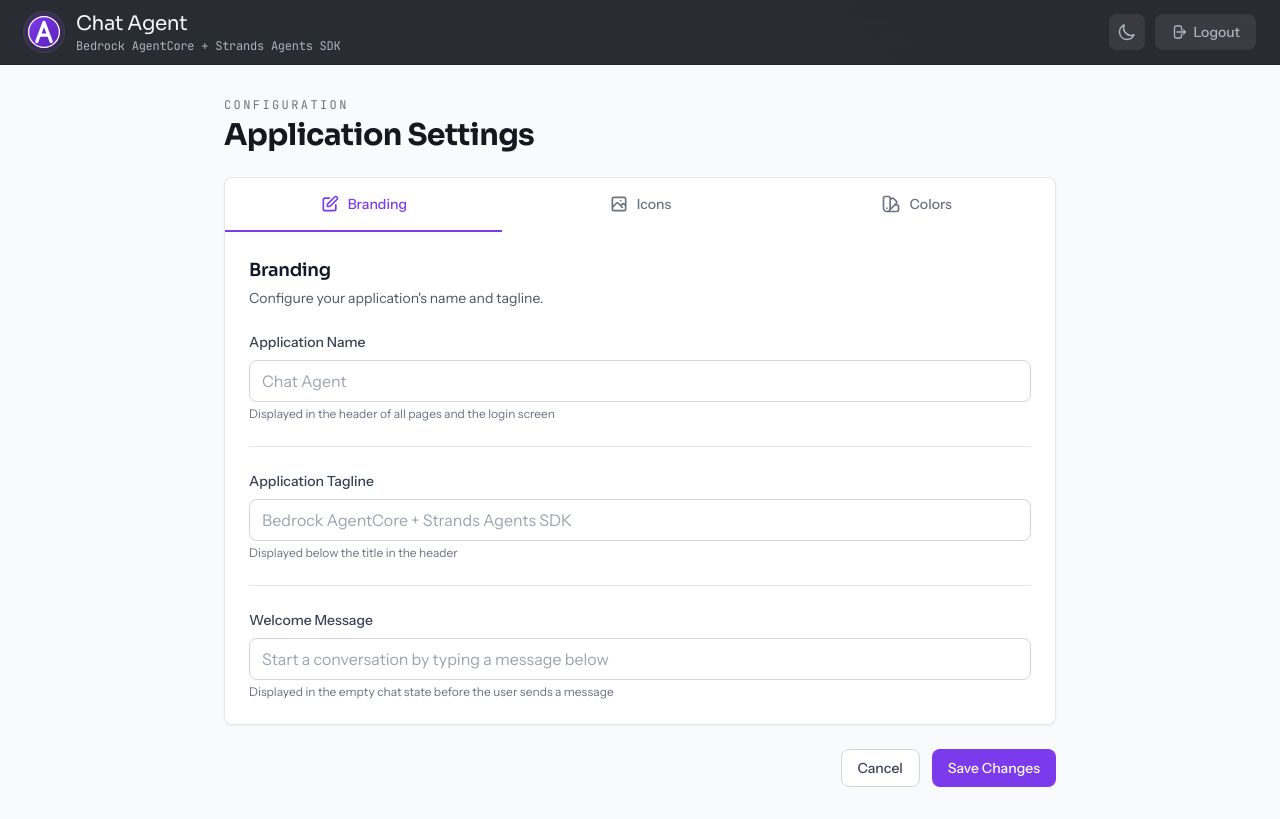
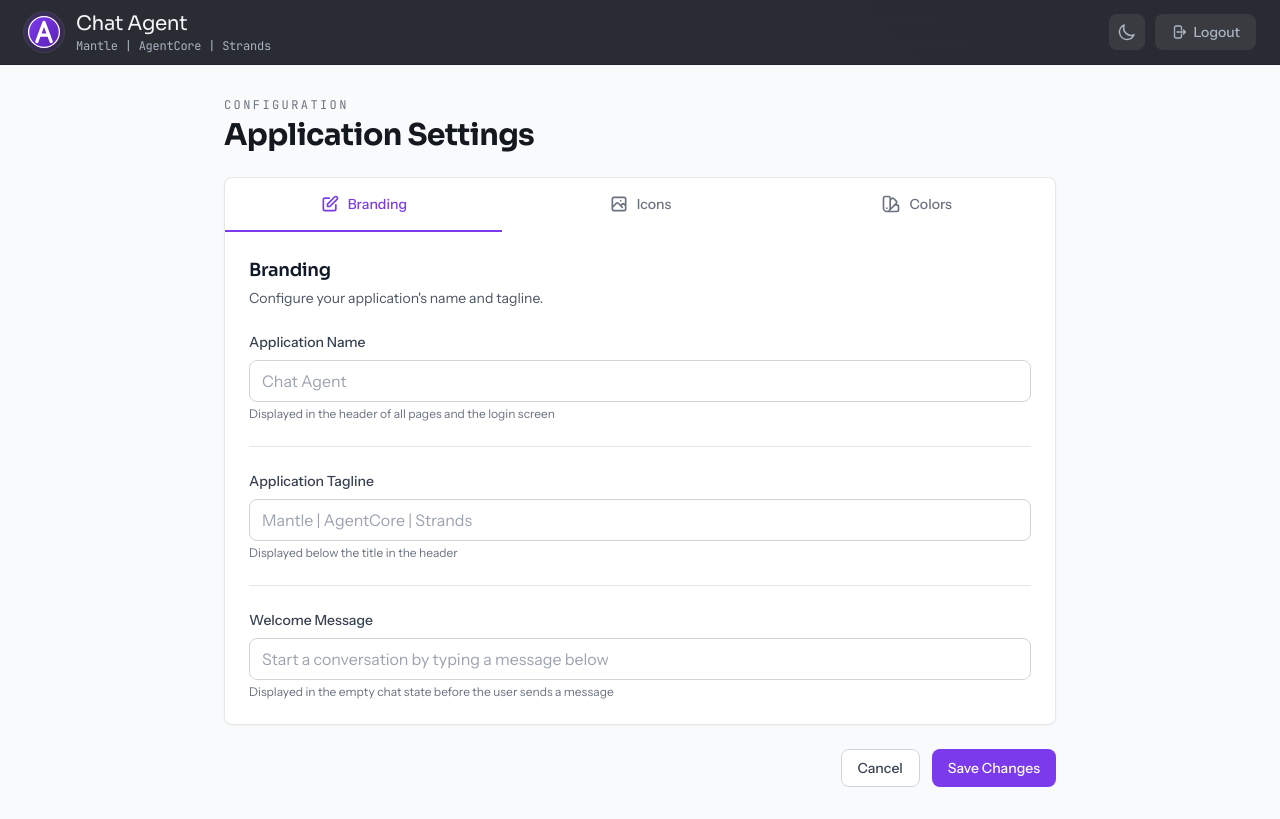
Before and after one commit to aws-samples/sample-strands-agentcore-starter, a Python web app: template chatapp/app/templates/admin/settings.html in a window 1280 px wide. Run offline with Jinja, Linux system fonts and the light colour scheme; the template is opened without the code that fills it, so the values that code supplies are empty; some libraries are stand-ins or nearby versions.

Commit message:
feat: rebrand default app subtitle to 'Mantle | AgentCore | Strands' (#30)
Update the default app_subtitle across the CDK foundation seed, settings helper default, Jinja template globals, admin settings placeholder, and the header/login fallbacks.

```diff
--- a/cdk/lib/foundation-stack.ts
+++ b/cdk/lib/foundation-stack.ts
@@ -396,7 +396,7 @@ export class FoundationStack extends cdk.Stack {
                 PutRequest: {
                   Item: {
                     setting_key: { S: 'app_subtitle' },
-                    setting_value: { S: 'Bedrock AgentCore + Strands Agents SDK' },
+                    setting_value: { S: 'Mantle | AgentCore | Strands' },
                     setting_type: { S: 'text' },
                     description: { S: 'Application subtitle displayed in header' },
                     updated_at: { S: new Date().toISOString() },
--- a/chatapp/app/helpers/settings.py
+++ b/chatapp/app/helpers/settings.py
@@ -10,7 +10,7 @@ from app.storage.app_settings import AppSettingsStorageService
 
 # Default values
 DEFAULT_APP_TITLE = "Chat Agent"
-DEFAULT_APP_SUBTITLE = "Bedrock AgentCore + Strands Agents SDK"
+DEFAULT_APP_SUBTITLE = "Mantle | AgentCore | Strands"
 DEFAULT_LOGO_URL = "/static/favicon.svg"
 DEFAULT_CHAT_LOGO_URL = "/static/chat-placeholder.svg"
 DEFAULT_WELCOME_MESSAGE = "Start a conversation by typing a message below"
--- a/chatapp/app/templates/admin/settings.html
+++ b/chatapp/app/templates/admin/settings.html
@@ -140,7 +140,7 @@
                             required
                             maxlength="200"
                             class="w-full px-3 py-2 border border-gray-300 rounded-lg focus:ring-2 focus:ring-primary-500 focus:border-transparent"
-                            placeholder="Bedrock AgentCore + Strands Agents SDK"
+                            placeholder="Mantle | AgentCore | Strands"
                         />
                         <p class="mt-1 text-xs text-gray-500">
                             Displayed below the title in the header
--- a/chatapp/app/templates/components/header.html
+++ b/chatapp/app/templates/components/header.html
@@ -39,7 +39,7 @@
                         {{ app_title if app_title is defined else 'Chat Agent' }}
                     </h1>
                     <h2 class="text-[11px] sm:text-xs font-mono truncate" style="color: var(--header-text-muted);">
-                        {{ app_subtitle if app_subtitle is defined else 'Bedrock AgentCore + Strands Agents SDK' }}
+                        {{ app_subtitle if app_subtitle is defined else 'Mantle | AgentCore | Strands' }}
                     </h2>
                 </div>
             </a>
--- a/chatapp/app/templates/login.html
+++ b/chatapp/app/templates/login.html
@@ -41,7 +41,7 @@
             </div>
             <h1 class="font-display text-3xl font-bold" style="color: var(--text);">{{ app_title if app_title else 'Chat Agent' }}</h1>
             <p class="mt-2 text-sm font-mono" style="color: var(--text-subtle);">
-                {{ app_subtitle if app_subtitle else 'Bedrock AgentCore + Strands Agents SDK' }}
+                {{ app_subtitle if app_subtitle else 'Mantle | AgentCore | Strands' }}
             </p>
         </div>
 
--- a/chatapp/app/templates_config.py
+++ b/chatapp/app/templates_config.py
@@ -73,7 +73,7 @@ async def init_template_globals():
         default_palette = generate_color_palette(DEFAULT_PRIMARY_COLOR)
         templates.env.globals.update({
             "app_title": "Chat Agent",
-            "app_subtitle": "Bedrock AgentCore + Strands Agents SDK",
+            "app_subtitle": "Mantle | AgentCore | Strands",
             "logo_url": "/static/favicon.svg",
             "chat_logo_url": "/static/chat-placeholder.svg",
             "primary_color": DEFAULT_PRIMARY_COLOR,
```
